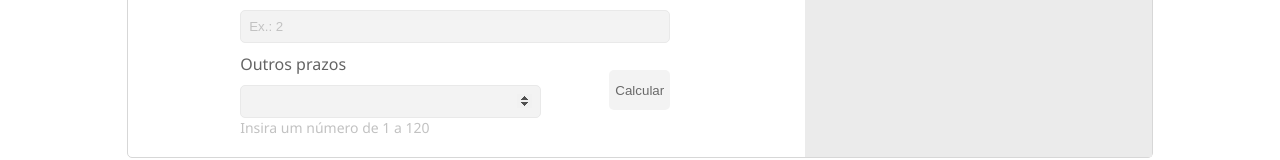
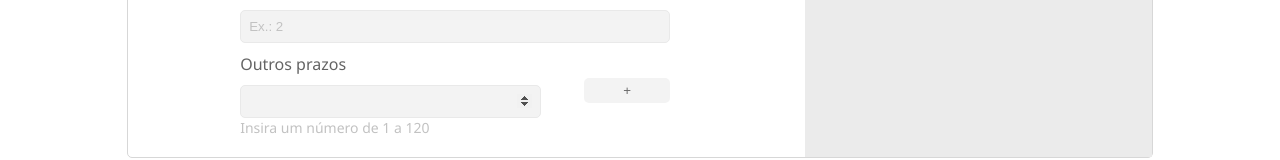
Before and after one commit to anavgbc/calculadora-antecipacao, a React (Create React App) app: page / in a window 1280 px wide. Shown: the part 462-622 px from the top of the page. Built offline with nearby package versions, Linux system fonts and the light colour scheme.

Commit message:
fix: button style

```diff
--- a/src/components/FormCalculator/index.jsx
+++ b/src/components/FormCalculator/index.jsx
@@ -61,7 +61,7 @@ const Form = () => {
             }
           }}
         >
-          Calcular
+          +
         </button>
       </div>
     </form>
--- a/src/components/FormCalculator/style.css
+++ b/src/components/FormCalculator/style.css
@@ -37,8 +37,9 @@ form h3 {
   background-color: var(--gray-3);
   border: none;
   border-radius: 5px;
-  height: 40px;
   color: var(--gray-2);
+  width: 20%;
+  padding: 5px;
 }
 
 #form-button:hover {
--- a/src/pages/Home/style.css
+++ b/src/pages/Home/style.css
@@ -4,6 +4,7 @@
   display: flex;
   align-items: center;
   justify-content: center;
+  font-family: "Nunito", sans-serif;
 }
 
 .container-home-main {
```
